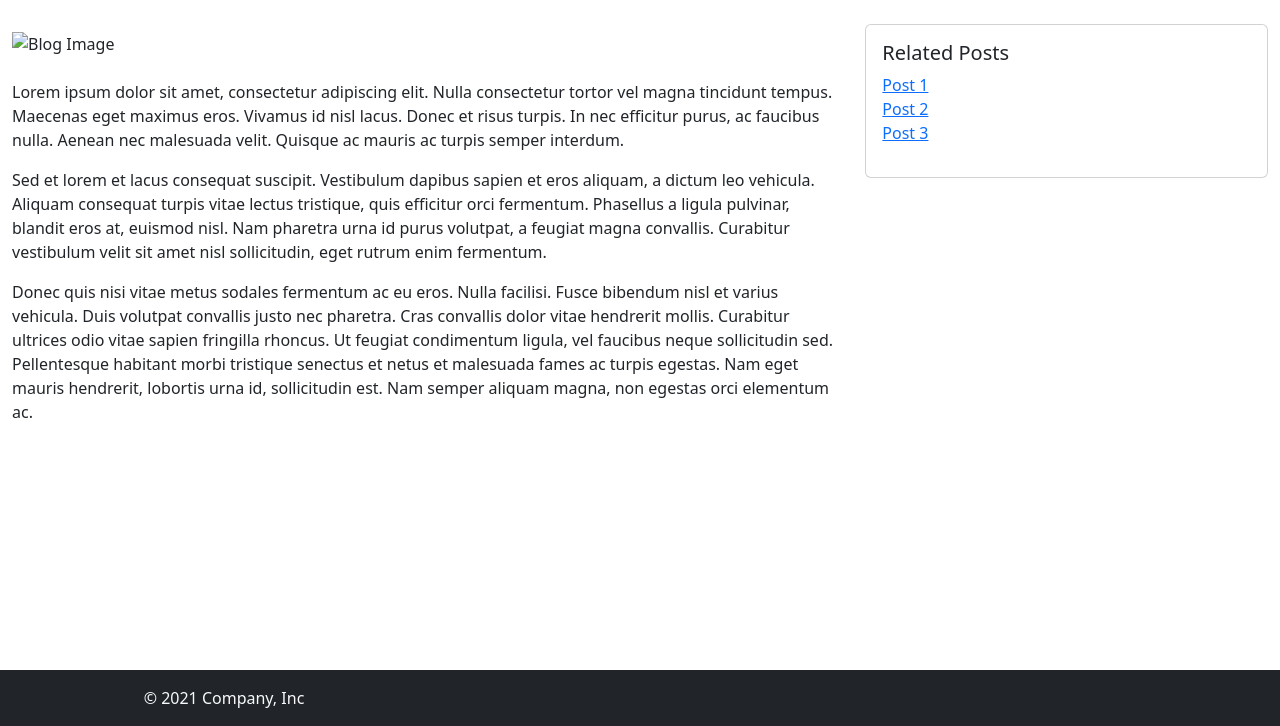
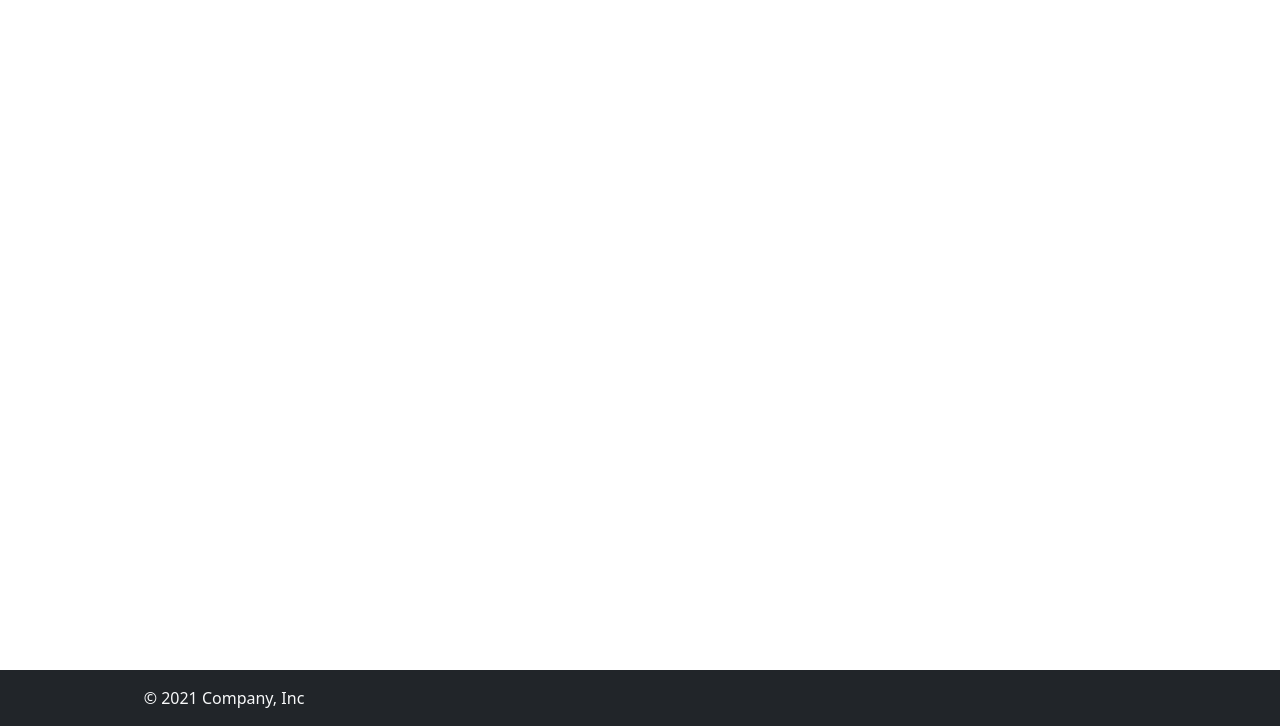
Before and after one commit to santhoshworkspace/Learn_Django, a Django app: template myapp/blog/templates/detail.html in a window 1280 px wide. Shown: the part 74-800 px from the top of the page. Run offline with Django 5.2, Linux system fonts and the light colour scheme; the template is opened without the code that fills it, so the values that code supplies are empty; some libraries are stand-ins or nearby versions.

Commit message:
Day5 completed

```diff
--- a/myapp/blog/management/commands/__init__.py
+++ b/myapp/blog/management/commands/__init__.py
@@ -1 +1,2 @@
 from .populate_data import Command as Populatedata
+from .category import Command as Category
--- a/myapp/blog/management/commands/populate_data.py
+++ b/myapp/blog/management/commands/populate_data.py
@@ -10,7 +10,7 @@ class Command(BaseCommand):
     def handle(self, *args, **options):
         #POST.objects.all().delete()
         #cursor = connection.cursor()
-       # cursor.execute("ALTER TABLE blog_post AUTO_INCREMENT = 1")
+        #cursor.execute("ALTER TABLE blog_post AUTO_INCREMENT = 1")
 
         titles = ["1 tittle", "2 tittle","3 tittle"]
         contents = ["1 content", "2 content", "3 content"]
--- a/myapp/blog/templates/detail.html
+++ b/myapp/blog/templates/detail.html
@@ -7,22 +7,6 @@
             <div class="col-lg-8">
               <h1 class="mb-4">{{texts.title}}</h1>
               <p class="text-muted">{{texts.content}}</p>
-              <img src="https://via.placeholder.com/800x400" class="img-fluid mb-4" alt="Blog Image">
-              <p>Lorem ipsum dolor sit amet, consectetur adipiscing elit. Nulla consectetur tortor vel magna tincidunt tempus. Maecenas eget maximus eros. Vivamus id nisl lacus. Donec et risus turpis. In nec efficitur purus, ac faucibus nulla. Aenean nec malesuada velit. Quisque ac mauris ac turpis semper interdum.</p>
-              <p>Sed et lorem et lacus consequat suscipit. Vestibulum dapibus sapien et eros aliquam, a dictum leo vehicula. Aliquam consequat turpis vitae lectus tristique, quis efficitur orci fermentum. Phasellus a ligula pulvinar, blandit eros at, euismod nisl. Nam pharetra urna id purus volutpat, a feugiat magna convallis. Curabitur vestibulum velit sit amet nisl sollicitudin, eget rutrum enim fermentum.</p>
-              <p>Donec quis nisi vitae metus sodales fermentum ac eu eros. Nulla facilisi. Fusce bibendum nisl et varius vehicula. Duis volutpat convallis justo nec pharetra. Cras convallis dolor vitae hendrerit mollis. Curabitur ultrices odio vitae sapien fringilla rhoncus. Ut feugiat condimentum ligula, vel faucibus neque sollicitudin sed. Pellentesque habitant morbi tristique senectus et netus et malesuada fames ac turpis egestas. Nam eget mauris hendrerit, lobortis urna id, sollicitudin est. Nam semper aliquam magna, non egestas orci elementum ac.</p>
-            </div>
-            <div class="col-lg-4">
-              <div class="card mt-3">
-                <div class="card-body">
-                  <h5 class="card-title">Related Posts</h5>
-                  <ul class="list-unstyled">
-                    <li><a href="./detail.html">Post 1</a></li>
-                    <li><a href="./detail.html">Post 2</a></li>
-                    <li><a href="./detail.html">Post 3</a></li>
-                  </ul>
-                </div>
-              </div>
             </div>
         </div>
     </div>
```
Also changed, not shown: myapp/blog/management/commands/category.py (added, +20 -0 lines), myapp/blog/models.py (+7 -1 lines), myapp/blog/migrations/0005_category.py (added), myapp/blog/migrations/0006_post_category.py (added).
